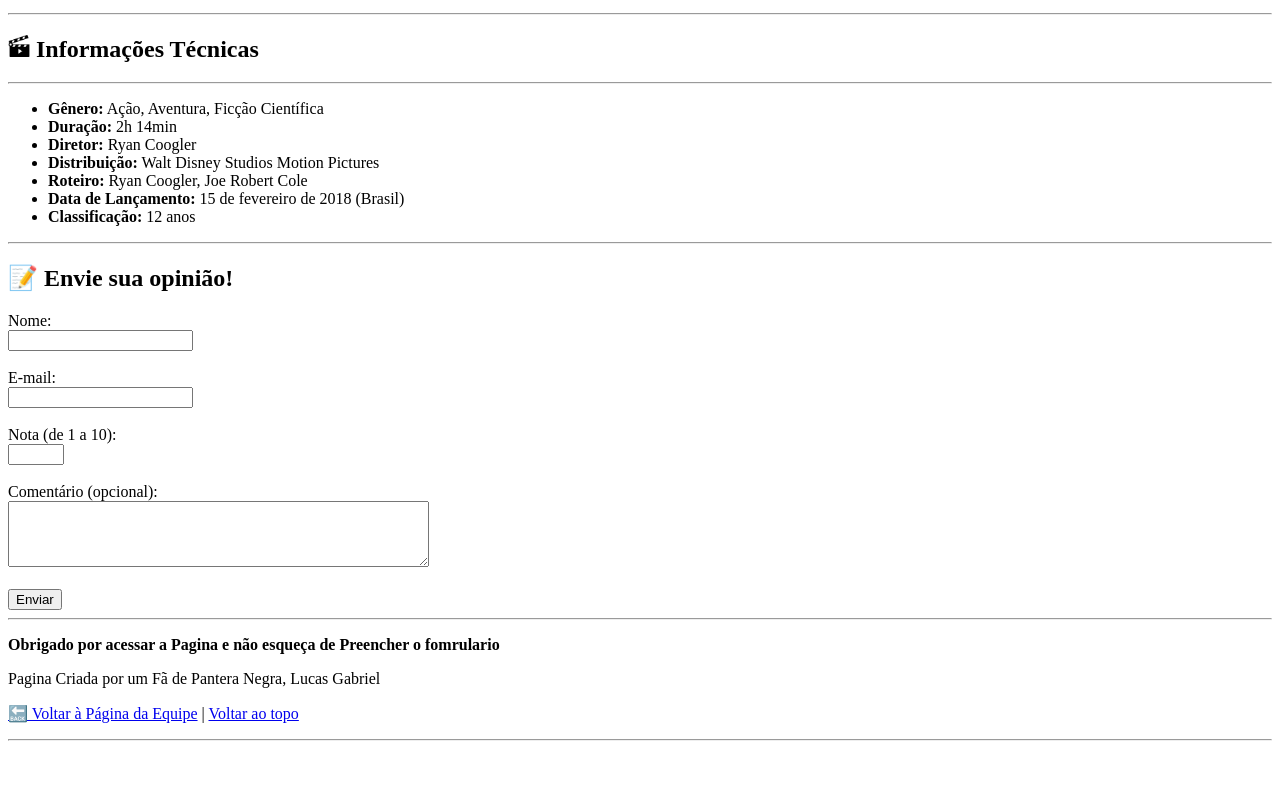
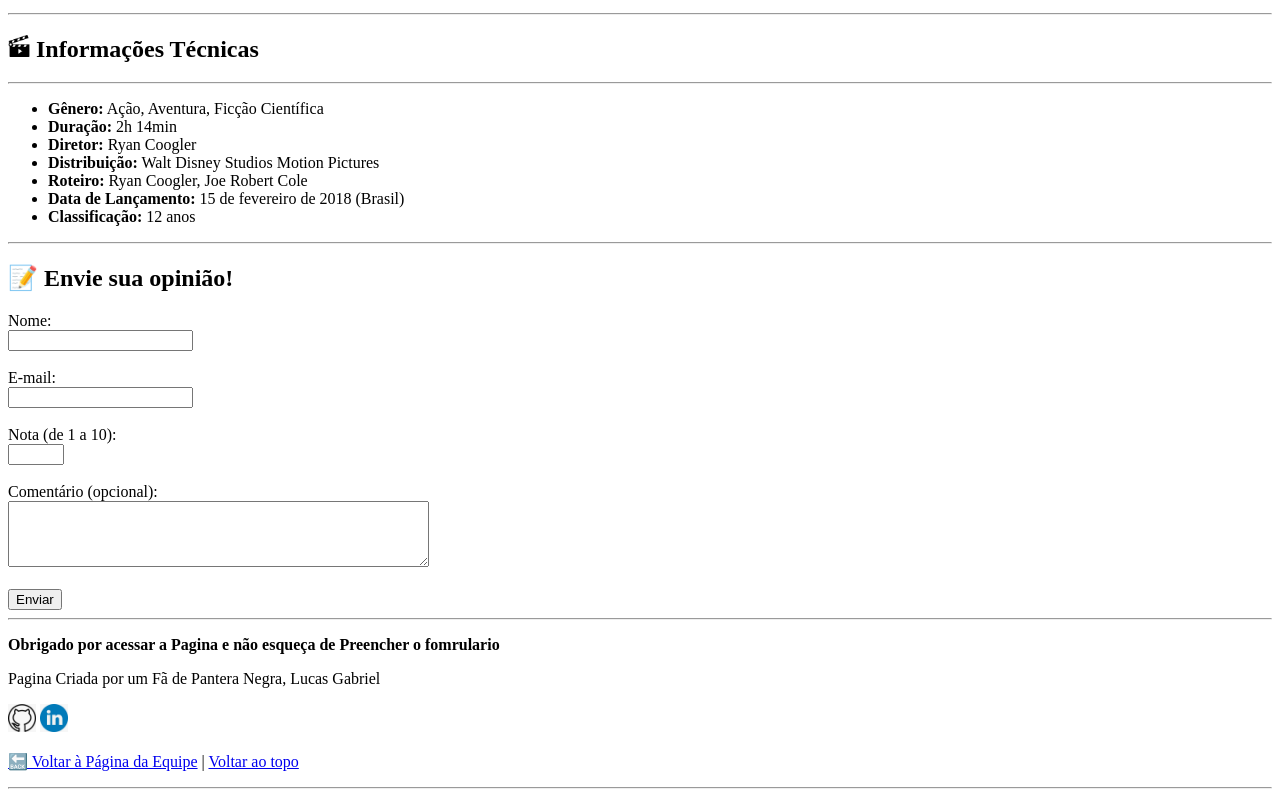
Before and after one commit to sergio-prolo-class/exercicio-paginas-multiplas-grupo-05-atividade-index, a plain HTML site: page Site/Paginas/filme/black-panter.html in a window 1280 px wide. Shown: the part 6238-7035 px from the top of the page. Before the commit the page ends 6987 px from the top, so only its background shows below. Drawn offline with Linux system fonts and the light colour scheme.

Commit message:
adicioando icon

```diff
--- a/Site/Paginas/filme/black-panter.html
+++ b/Site/Paginas/filme/black-panter.html
@@ -317,6 +317,8 @@
     <p><strong>Obrigado por acessar a Pagina e não esqueça de Preencher o fomrulario</strong></p>
     <p>Pagina Criada por um Fã de Pantera Negra, Lucas Gabriel</p>
 
+    <a href="https://github.com/lucasgdsilva" target="_blank"><img src="../../resources/img/icon/github.jpg" alt="github" height="28" width="28" ></a> <a href="https://www.linkedin.com/in/lucas-gabriel-16680a1b3/" target="_blank"><img src="../../resources/img/icon/linkd.jpg" alt="linkedin" height="28" width="28" ></a>
+
     <p>
         <a href="../../index.html" target="_blank">🔙 Voltar à Página da Equipe</a> |
         <a href="#top"> Voltar ao topo</a>
```
